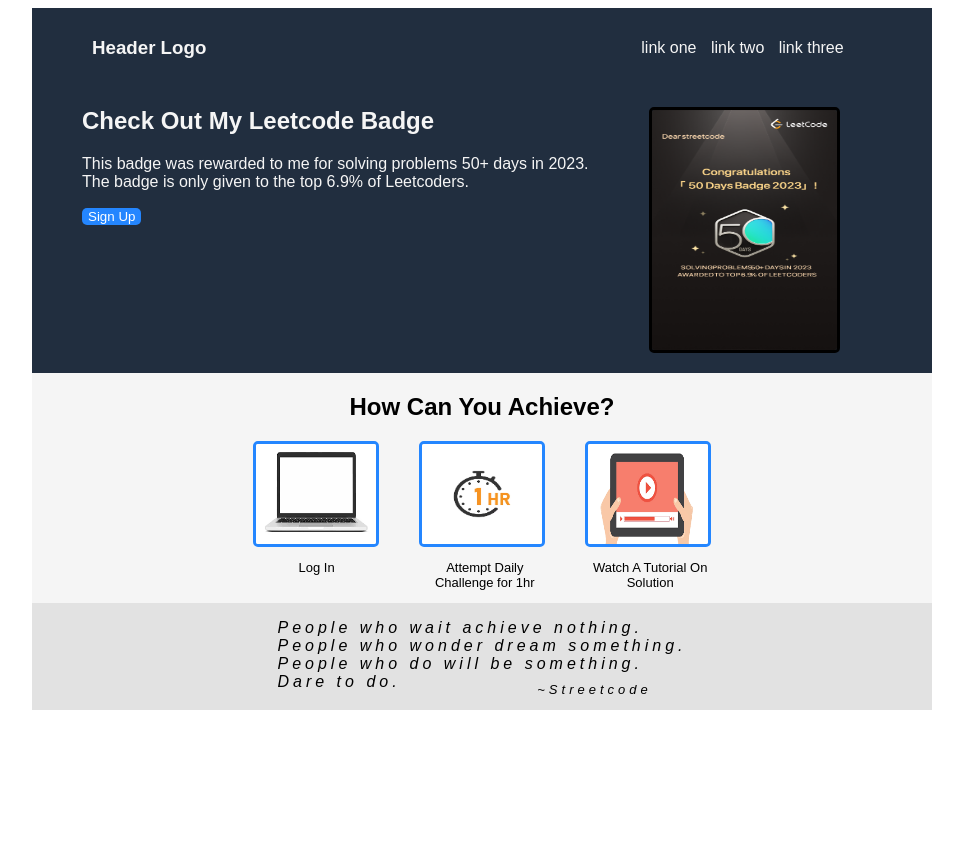
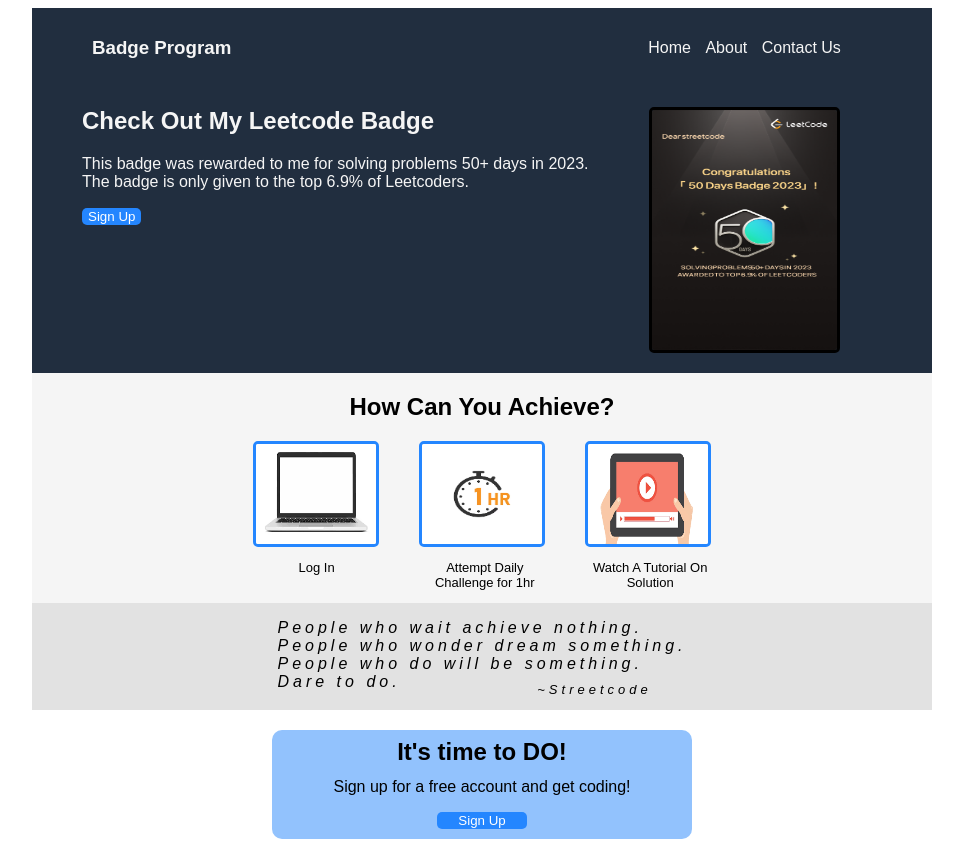
Before and after one commit to Gitrhyme/landing-page, a plain HTML site: page index.html in a window 1280 px wide. Shown: the whole page, without its empty margins (158-1121 px from the left). Before the commit the page ends 800 px from the top, so only its background shows below. Drawn offline with Linux system fonts and the light colour scheme.

Commit message:
Call to action completed

```diff
--- a/index.html
+++ b/index.html
@@ -12,11 +12,11 @@
     <div class="container">
         <div class="item">
             <div class="head">
-                <h3>Header Logo</h3>
+                <h3>Badge Program</h3>
                 <div class="group-links">
-                    <a class="links">link one</a>
-                    <a class="links">link two</a>
-                    <a class="links">link three</a>
+                    <a class="links">Home</a>
+                    <a class="links">About</a>
+                    <a class="links">Contact Us</a>
                 </div>
             </div>
             <div class="main-1">
@@ -56,6 +56,13 @@
             </div>
         </div>
     </div>
+    <div class="container">
+        <div class="action-call">
+            <h2 class="action">It's time to DO!</h2>
+            <p>Sign up for a free account and get coding!</p>
+            <button class="main-button-2">Sign Up</button>
+        </div>
+    </div>
 
 
 </body>
--- a/styles.css
+++ b/styles.css
@@ -53,7 +53,7 @@
 }
 
 .group-links {
-    margin-left: 430px;
+    margin-left: 412px;
 }
 
 .links {
@@ -113,6 +113,14 @@
     border: none;
 }
 
+.main-button-2 {
+    background-color: rgb(36, 134, 255);
+    color: white;
+    border-radius: 5px;
+    border: none;
+    width: 90px;
+}
+
 .quote {
     display: flex;
     flex-direction: column;
@@ -129,3 +137,20 @@
     margin-right: -225px;
     font-size: small;
 }
+
+.action-call {
+    margin-top: 20px;
+    margin-bottom: 20px;
+    display: flex;
+    flex-direction: column;
+    background-color: rgb(146, 194, 253);
+    border-radius: 10px;
+    padding: 10px;
+    width: 400px;
+    align-items: center;
+}
+
+.action {
+    margin-bottom: -4px;
+    margin-top: -2px;
+}
```
